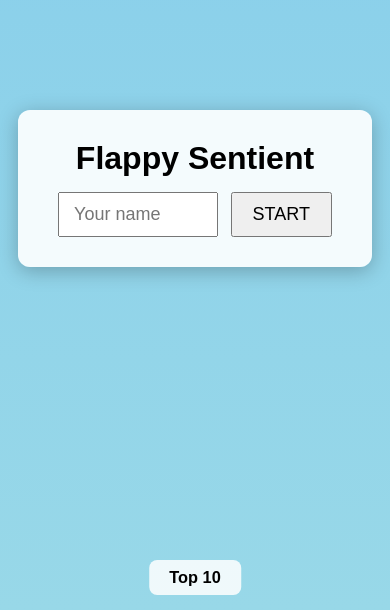
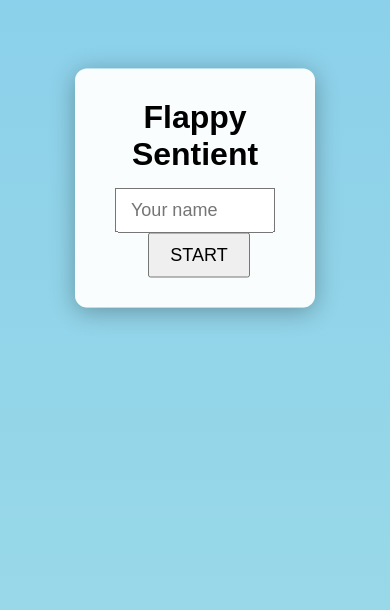
Before and after one commit to soundersquash/flappy-sentient, a plain HTML site: page index.html in a window 390 px wide. Shown: the part 234-844 px from the top of the page. Drawn offline with Linux system fonts and the light colour scheme; no server answers.

Commit message:
Update CSS for login box and game layout
Refactor CSS styles for improved layout and responsiveness.

```diff
--- a/style.css
+++ b/style.css
@@ -1,43 +1,44 @@
-* { box-sizing: border-box; margin: 0; }
-html, body { height: 100%; }
-body {
-  background: linear-gradient(to bottom, #87CEEB 0%, #98D8E8 100%);
-  display: flex;
-  justify-content: center;
-  align-items: center;
-  font-family: Arial, Helvetica, sans-serif;
+*  { box-sizing: border-box; margin: 0; padding: 0; }
+html,body{ height:100%; overflow:hidden; font-family:Arial,Helvetica,sans-serif; }
+body{
+  background:linear-gradient(to bottom, #87CEEB 0%, #98D8E8 100%);
+  display:flex;
+  justify-content:center;
+  align-items:center;
 }
-#login {
-  text-align: center;
-  background: rgba(255,255,255,.9);
-  padding: 30px 40px;
-  border-radius: 12px;
-  box-shadow: 0 4px 20px rgba(0,0,0,.25);
+/* ---------- login box ---------- */
+#login{
+  position:absolute;
+  top:50%; left:50%;
+  transform:translate(-50%,-50%);
+  background:rgba(255,255,255,.95);
+  padding:30px 40px;
+  border-radius:12px;
+  box-shadow:0 4px 25px rgba(0,0,0,.3);
+  text-align:center;
+  z-index:10;
 }
-#login h1 { margin-bottom: 15px; }
-#login input {
-  padding: 10px 14px;
-  font-size: 18px;
-  width: 160px;
+#login h1{ margin-bottom:15px; }
+#login input{ padding:10px 14px; font-size:18px; width:160px; }
+#login button{ padding:10px 20px; font-size:18px; margin-left:8px; cursor:pointer; }
+
+/* ---------- full-screen wrapper ---------- */
+#gameWrapper{
+  width:100vw; height:100vh;
+  display:flex;
 }
-#login button {
-  padding: 10px 20px;
-  font-size: 18px;
-  margin-left: 8px;
-  cursor: pointer;
+#game{
+  flex:1 1 auto;          /* take all leftover space */
+  display:block;
+  background:transparent;
 }
-canvas {
-  display: none;
-  border-radius: 8px;
-  box-shadow: 0 4px 25px rgba(0,0,0,.35);
+#leaderboard{
+  flex:0 0 260px;         /* fixed 260px right panel */
+  background:rgba(255,255,255,.92);
+  padding:20px;
+  overflow-y:auto;
+  box-shadow:-2px 0 8px rgba(0,0,0,.15);
 }
-#leaderboard {
-  position: absolute;
-  bottom: 15px;
-  left: 50%;
-  transform: translateX(-50%);
-  background: rgba(255,255,255,.85);
-  padding: 8px 20px;
-  border-radius: 8px;
-  font-size: 14px;
-}
+#leaderboard h3{ margin-bottom:10px; }
+#leaderboard ol{ padding-left:20px; }
+#leaderboard li{ margin:4px 0; font-size:15px; }
```
